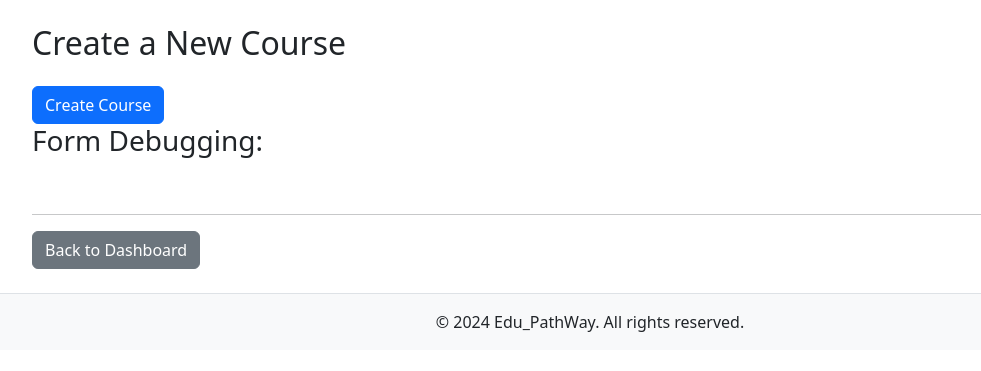
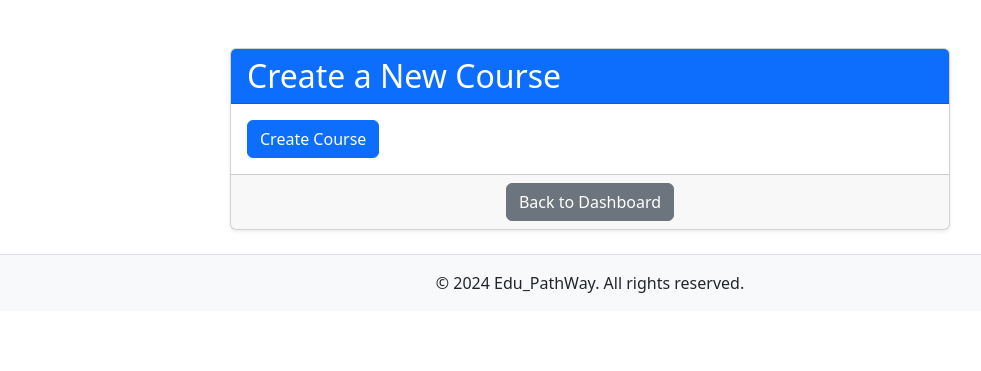
Before and after one commit to Code021-raelle/eduPathway, a Django app: page /courses/create/ in a window 1280 px wide. Shown: the part 73-444 px from the top of the page, without its empty margins (50-1031 px from the left). Run offline with Django 4.2, Linux system fonts and the light colour scheme.

Commit message:
course creation page

```diff
--- a/templates/courses/course_create.html
+++ b/templates/courses/course_create.html
@@ -1,24 +1,34 @@
 {% extends 'base.html' %}
 
+{% block title %}Create Course | Edu_PathWay{% endblock %}
+
 {% block content %}
-    <h2>Create a New Course</h2>
-
-    <form method="post" enctype="multipart/form-data" class="form-container">
+<div class="container mt-5">
+    <div class="row justify-content-center">
+        <div class="col-md-8">
+            <div class="card shadow-sm">
+                <div class="card-header bg-primary text-white">
+                    <h2 class="mb-0">Create a New Course</h2>
+                </div>
+                <div class="card-body">
+                    <form method="post" enctype="multipart/form-data" class="needs-validation" novalidate>
                         {% csrf_token %}
-        {{ form.as_p }}
-
-        <pre>{{ form }}</pre>
-        <button type="submit" class="btn btn-primary">Create Course</button>
+                        {{ form.non_field_errors }}
+                        {% for field in form %}
+                        <div class="form-group mb-3">
+                            {{ field.label_tag }} <span class="text-danger">*</span>
+                            {{ field }}
+                            <div class="invalid-feedback">
+                                {{ field.errors|join:" " }}
+                            </div>
+                        </div>
+                        {% endfor %}
+                        <button type="submit" class="btn btn-primary btn-block">Create Course</button>
                     </form>
 
-    <h3>Form Debugging:</h3>
-    <pre>{{ form }}</pre>
-    <pre>{{ form.errors }}</pre>
-    <pre>{{ form.non_field_errors }}</pre>
-
                     {% if form.errors %}
-        <div class="form-errors">
-            <h3>Form Errors:</h3>
+                    <div class="alert alert-danger mt-4">
+                        <h4>Form Errors:</h4>
                         <ul>
                             {% for field, errors in form.errors.items %}
                                 <li><strong>{{ field }}:</strong> {{ errors|join:", " }}</li>
@@ -26,7 +36,12 @@
                         </ul>
                     </div>
                     {% endif %}
-
-    <hr>
+                </div>
+                <div class="card-footer text-center">
                     <a href="{% url 'instructor_dashboard' %}" class="btn btn-secondary">Back to Dashboard</a>
+                </div>
+            </div>
+        </div>
+    </div>
+</div>
 {% endblock %}
```
Lines whose indentation alone changed are shown as unchanged.
